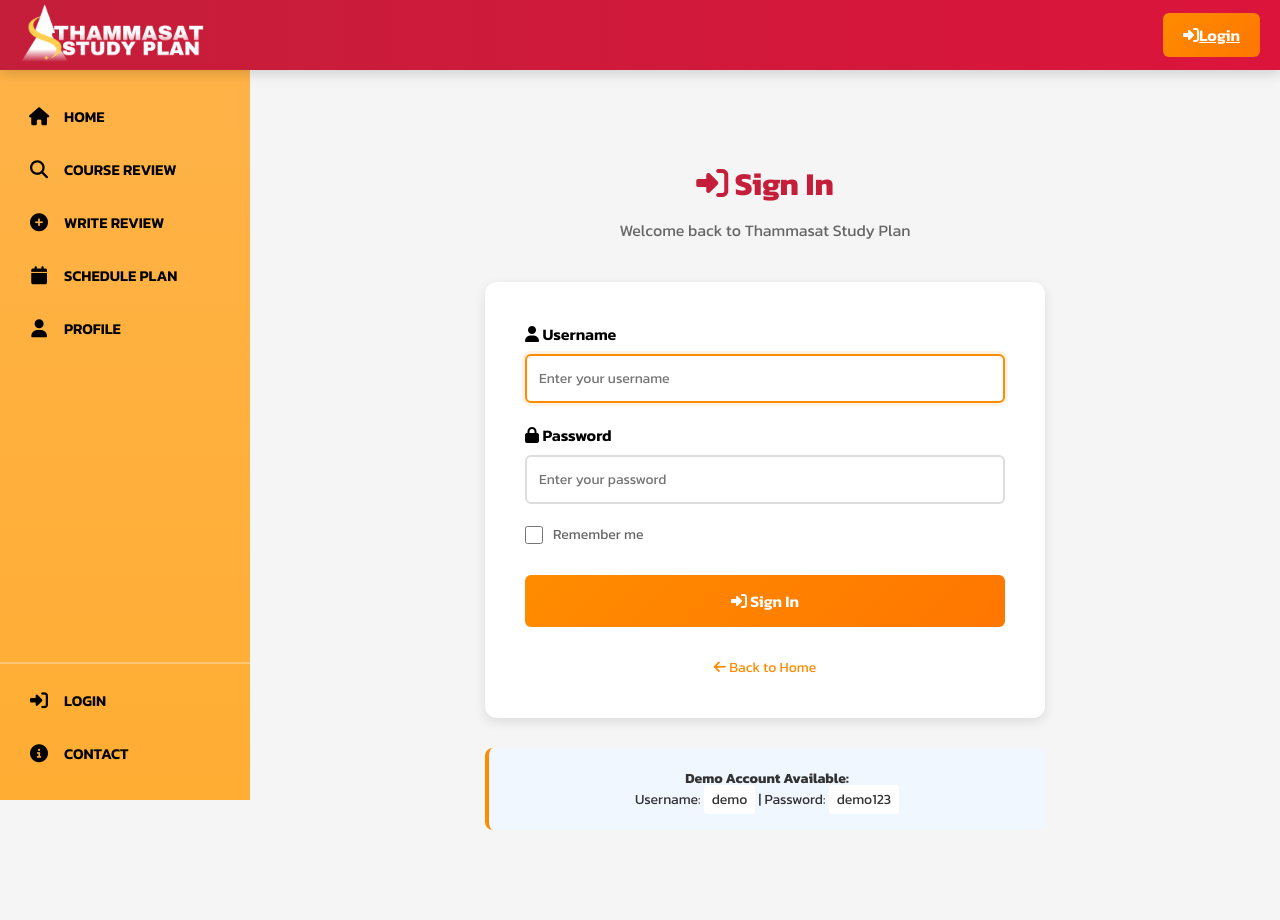
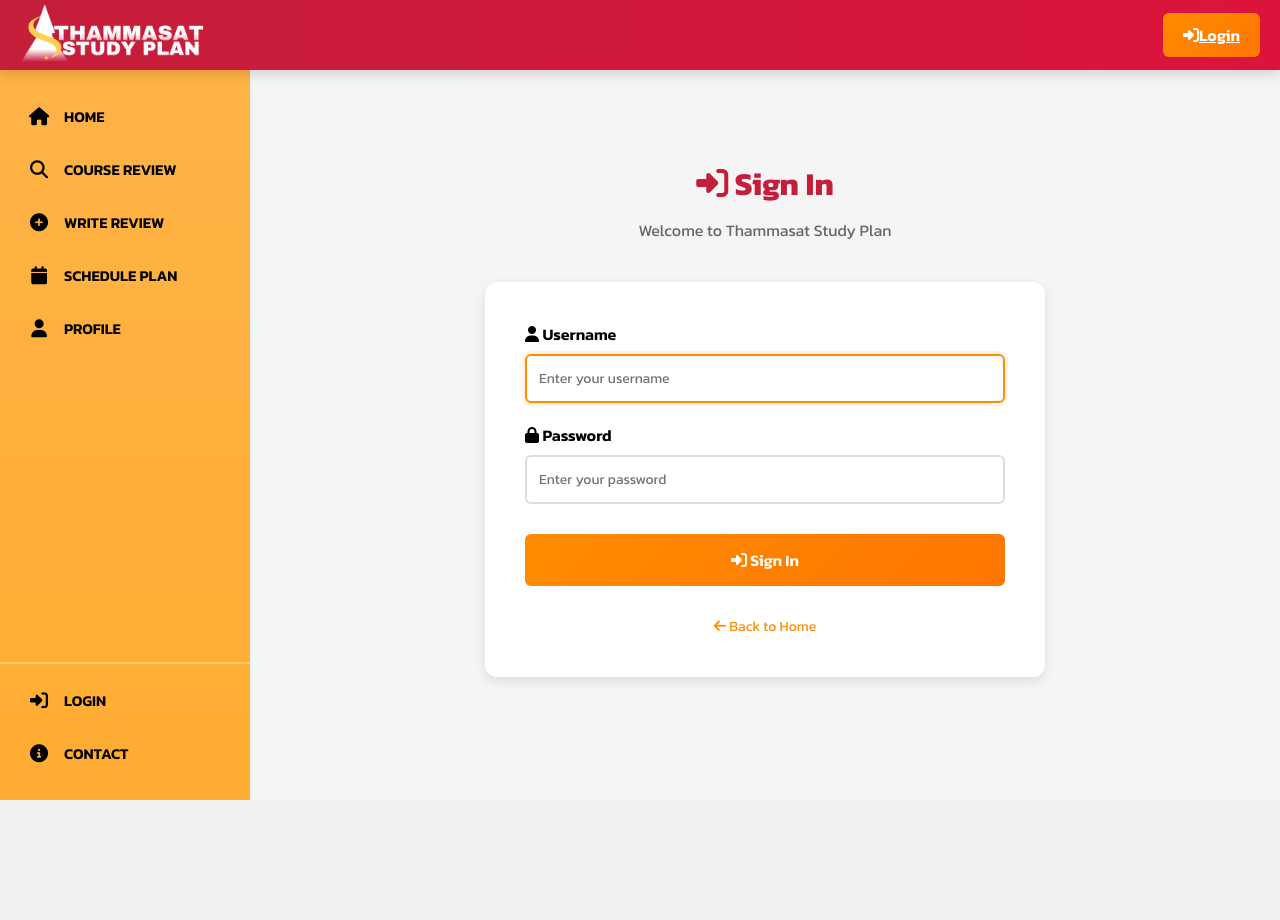
Before and after one commit to 6610545011/cn331_project, a Django app: page /users/login/ in a window 1280 px wide. After the commit the page ends 800 px from the top, so only its background shows below. Run offline with Django 5.2, Linux system fonts and the light colour scheme; some libraries are stand-ins or nearby versions.

Commit message:
fix some display text

```diff
--- a/users/templates/users/login.html
+++ b/users/templates/users/login.html
@@ -10,7 +10,7 @@
     <h1 style="color: #c41e3a; font-size: 32px; margin-bottom: 10px; text-align: center;">
         <i class="fas fa-sign-in-alt"></i> Sign In
     </h1>
-    <p style="color: #666; text-align: center; margin-bottom: 40px; font-size: 16px;">Welcome back to Thammasat Study Plan</p>
+    <p style="color: #666; text-align: center; margin-bottom: 40px; font-size: 16px;">Welcome to Thammasat Study Plan</p>
 
     <!-- Login Form Card -->
     <div style="background: white; padding: 40px; border-radius: 12px; box-shadow: 0 4px 12px rgba(0,0,0,0.1);">
@@ -51,14 +51,6 @@
                 </div>
             {% endif %}
 
-            <!-- Remember Me -->
-            <div style="display: flex; align-items: center; gap: 10px;">
-                <input type="checkbox" name="remember" id="id_remember" style="width: 18px; height: 18px; cursor: pointer;">
-                <label for="id_remember" style="color: #666; cursor: pointer; margin: 0; font-size: 14px;">
-                    Remember me
-                </label>
-            </div>
-
             <!-- Submit Button -->
             <button type="submit" style="padding: 14px; background: linear-gradient(135deg, #ff8c00, #ff7600); color: white; border: none; border-radius: 6px; font-size: 16px; font-weight: 600; cursor: pointer; transition: all 0.3s; margin-top: 10px;">
                 <i class="fas fa-sign-in-alt"></i> Sign In
@@ -69,15 +61,6 @@
                 <i class="fas fa-arrow-left"></i> Back to Home
             </a>
         </form>
-    </div>
-
-    <!-- Info Section -->
-    <div style="background: #f0f7ff; padding: 20px; border-radius: 8px; border-left: 4px solid #ff8c00; margin-top: 30px; text-align: center;">
-        <p style="color: #333; margin: 0; font-size: 14px;">
-            <strong>Demo Account Available:</strong><br>
-            Username: <code style="background: white; padding: 4px 8px; border-radius: 4px;">demo</code> |
-            Password: <code style="background: white; padding: 4px 8px; border-radius: 4px;">demo123</code>
-        </p>
     </div>
 </div>
 
--- a/users/templates/users/profile.html
+++ b/users/templates/users/profile.html
@@ -215,7 +215,7 @@
                     <i class="fas fa-comment-slash empty-icon"></i>
                     <h2>No Reviews Yet</h2>
                     <p>You haven't written any reviews. Share your experience!</p>
-                    <a href="#" class="action-btn primary">Write Your First Review</a>
+                    <a href="{% url 'review:write_review' %}" class="action-btn primary">Write Your First Review</a>
                 </div>
             {% endif %}
         </div>
```
Also changed, not shown: core/templates/core/about.html (+4 -4 lines).
